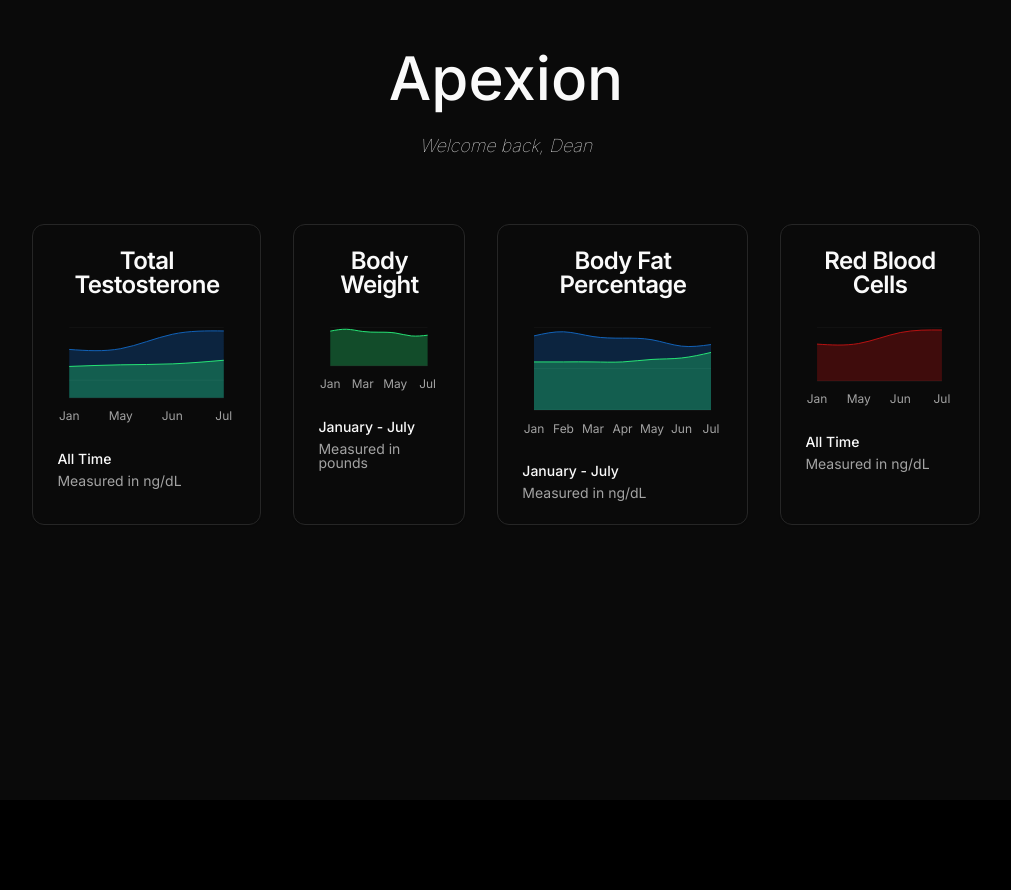
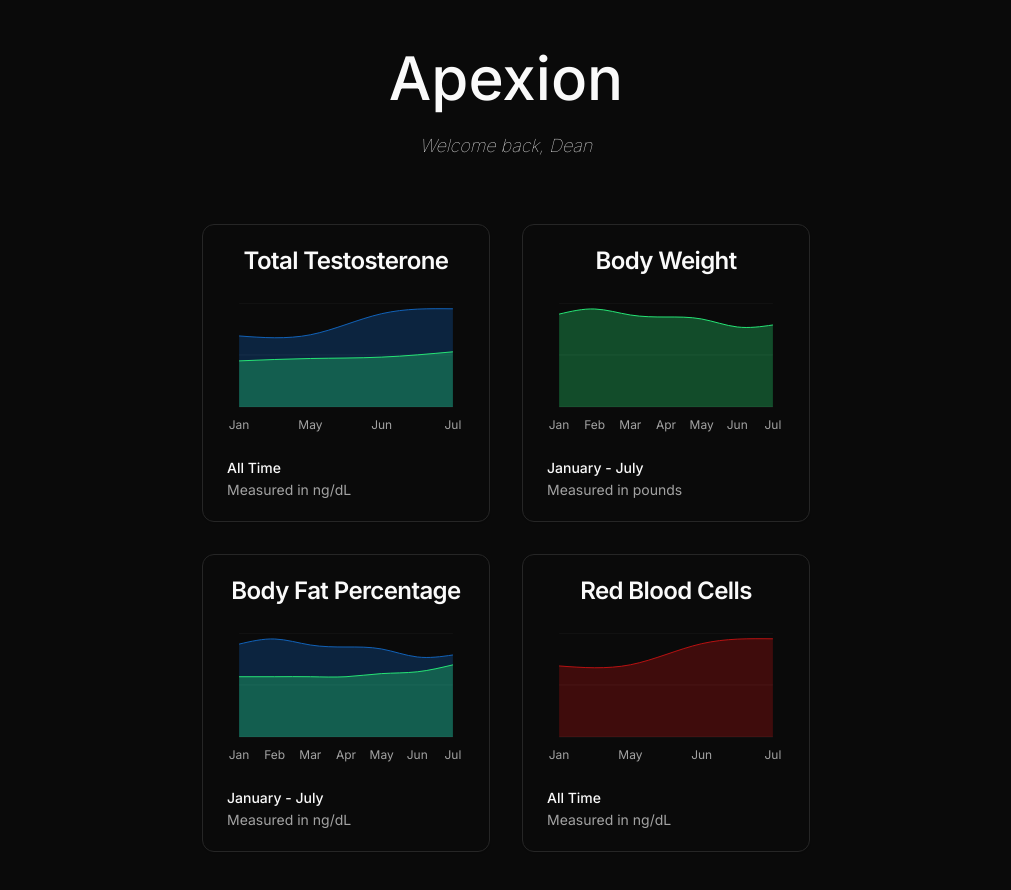
Before and after one commit to DeanDivizio/apexion-health, a Next.js app: page / in a window 1280 px wide. Shown: the top 890 px of the page, without its empty margins (134-1145 px from the left). Before the commit the page ends 800 px from the top, so only its background shows below. Built offline with nearby package versions, Linux system fonts and the light colour scheme.

Commit message:
misc styling

```diff
--- a/app/page.tsx
+++ b/app/page.tsx
@@ -24,12 +24,12 @@ weightData: [
 
 export default function Home() {
   return (
-    <main className="flex min-h-screen flex-col items-center justify-start p-12">
+    <main className="flex min-h-screen flex-col items-center justify-start py-12 px-64">
       <div id="heading" className="mb-16">
         <h1 className="text-6xl font-medium mb-6">Apexion</h1>
         <p className="text-center font-thin italic text-lg">{`Welcome back, Dean`}</p> {/*Name should be variable*/}
       </div>
-      <div id="homeCharts" className="flex gap-8 max-w-[80%]">
+      <div id="homeCharts" className="flex flex-wrap justify-center gap-8 max-w-[80%]">
         <MyAreaChart
           heading="Total Testosterone"
           data={data.testData}
--- a/components/AreaChart.tsx
+++ b/components/AreaChart.tsx
@@ -42,12 +42,13 @@ interface Props {
     areas: Array<DataAreas>;
     footerHeading?: string;
     footerText?: string;
+    mega?: boolean;
 }
 
 export function MyAreaChart(props: Props) {
     console.log(props.data)
   return (
-    <Card className="rounded-xl">
+    <Card className={`rounded-xl min-w-72 ${props.mega? 'w-[50vw]' : null}`}>
       <CardHeader>
         <CardTitle className="text-center">{props.heading}</CardTitle>
         <CardDescription>
```
